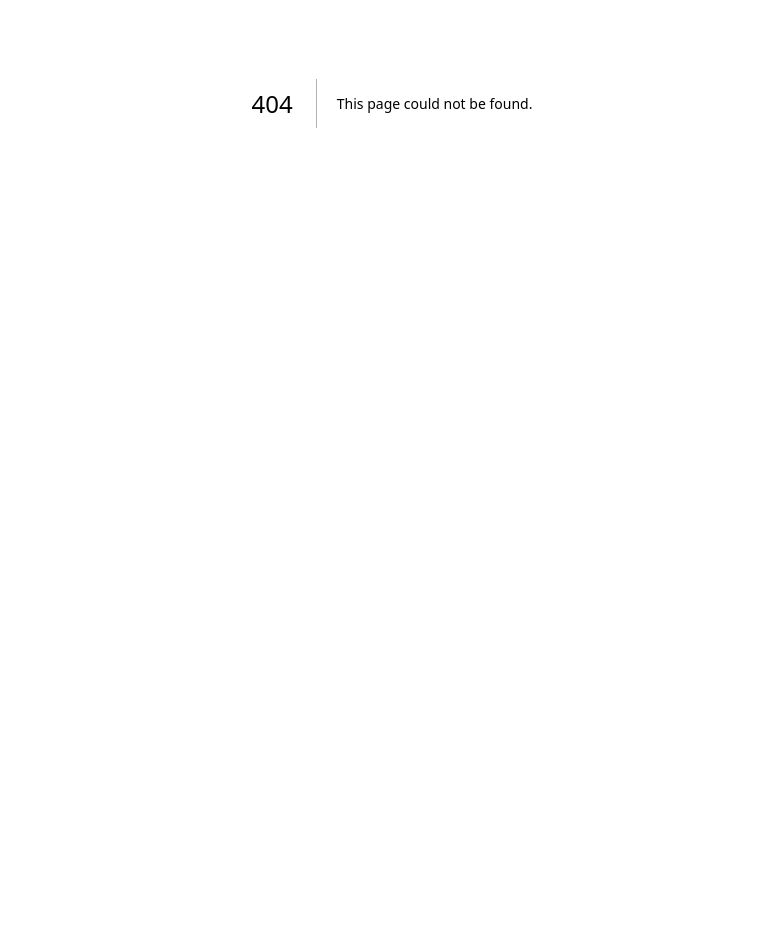
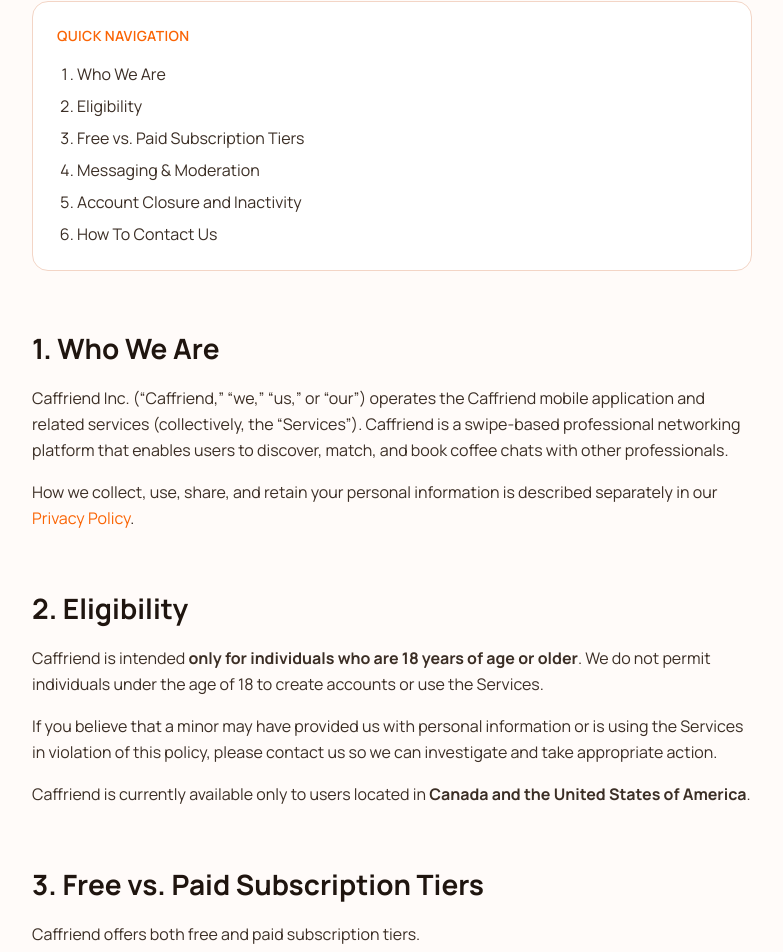
Before and after one commit to adamsaleh11/caffriendlandingpage, a Next.js app: page /terms in a window 1280 px wide. Before the commit this address had no page. Shown: the part 297-1249 px from the top of the page, without its empty margins (248-1031 px from the left). Before the commit the page ends 800 px from the top, so only its background shows below. Built offline with nearby package versions, Linux system fonts and the light colour scheme.

Commit message:
update privacy

```diff
--- a/src/app/privacy/page.tsx
+++ b/src/app/privacy/page.tsx
@@ -14,7 +14,6 @@
   { id: "where-this-applies", label: "Where This Privacy Policy Applies" },
   { id: "data-we-collect", label: "Data We Collect" },
   { id: "how-we-use-data", label: "How We Use Data" },
-  { id: "free-vs-paid", label: "Free vs. Paid User Data Use" },
   { id: "how-we-share-data", label: "How We Share Data" },
   { id: "third-party-services", label: "Third-Party Services & SDKs" },
   { id: "messaging-video", label: "Messaging & Video Chats" },
@@ -214,27 +213,7 @@
           ]}
         />
 
-        <H2 id="free-vs-paid">5. Free vs. Paid User Data Use</H2>
-        <P>Caffriend offers both free and paid subscription tiers.</P>
-        <UL
-          items={[
-            <>
-              <strong>Free users:</strong> Certain behavioral data (such as likes and
-              swipe activity) may be visible or surfaced to paid users to support
-              discovery and matching features.
-            </>,
-            <>
-              <strong>Paid users:</strong> Gain enhanced visibility, filtering, and
-              insights based on additional data processing.
-            </>,
-          ]}
-        />
-        <P>
-          All data use is limited to what is necessary to operate and improve the
-          Services.
-        </P>
-
-        <H2 id="how-we-share-data">6. How We Share Data</H2>
+        <H2 id="how-we-share-data">5. How We Share Data</H2>
         <P>
           We do <strong>not sell your personal information</strong>.
         </P>
@@ -248,7 +227,7 @@
           ]}
         />
 
-        <H2 id="third-party-services">7. Third-Party Services &amp; SDKs</H2>
+        <H2 id="third-party-services">6. Third-Party Services &amp; SDKs</H2>
         <P>Caffriend integrates the following third-party services:</P>
         <H3>Stripe (Payments)</H3>
         <UL
@@ -269,42 +248,31 @@
           they provide.
         </P>
 
-        <H2 id="messaging-video">8. Messaging &amp; Video Chats</H2>
+        <H2 id="messaging-video">7. Messaging &amp; Video Chats</H2>
         <UL
           items={[
-            "All in-app messaging is private and not SMS-based",
             <>
               Video chats are <strong>live only</strong> and are{" "}
               <strong>not recorded or stored</strong> after the session ends
             </>,
             "We do not publicly display private communications",
-            <>
-              Messages and profiles may be reviewed through{" "}
-              <strong>manual moderation</strong> to prevent bots, abuse, or violations
-              of our community guidelines
-            </>,
-            "Communications may be temporarily processed to enable delivery, moderation, security, or abuse prevention",
           ]}
         />
+        <P>
+          Messaging and moderation rules are set out in our{" "}
+          <Link href="/terms#messaging-moderation" className="text-[#FA6404] hover:underline">
+            Terms &amp; Conditions
+          </Link>
+          .
+        </P>
 
-        <H2 id="retention">9. How Long We Retain Your Data</H2>
+        <H2 id="retention">8. How Long We Retain Your Data</H2>
         <P>
           We want the professional connections you make through Caffriend to be
           meaningful and long-lasting. However, we retain your personal data{" "}
           <strong>only for as long as necessary</strong> to provide the Services, for
           legitimate business purposes (as described in this Privacy Policy), and as
           permitted or required by applicable law.
-        </P>
-        <H3>Account Closure and Inactivity</H3>
-        <P>
-          If you choose to stop using Caffriend, you may delete your account at any time
-          through the app. Once your account is deleted, your profile will no longer be
-          visible to other users.
-        </P>
-        <P>
-          We may also automatically deactivate or close accounts that have been{" "}
-          <strong>inactive for an extended period</strong>, in accordance with our
-          internal policies.
         </P>
         <H3>Data Retention After Account Deletion</H3>
         <P>
@@ -369,7 +337,7 @@
           safety, and create new features and technologies.
         </P>
 
-        <H2 id="your-rights">10. Your Rights</H2>
+        <H2 id="your-rights">9. Your Rights</H2>
         <P>
           We want you to be in control of your data. Below we outline the rights,
           options, and tools available to you regarding your personal information.
@@ -458,12 +426,14 @@
           privacy requests.
         </P>
 
-        <H2 id="childrens-privacy">11. Children&rsquo;s Privacy</H2>
+        <H2 id="childrens-privacy">10. Children&rsquo;s Privacy</H2>
         <P>
-          Caffriend is intended{" "}
-          <strong>only for individuals who are 18 years of age or older</strong>. We do
-          not permit individuals under the age of 18 to create accounts or use the
-          Services.
+          Caffriend is intended only for individuals who are 18 years of age or older,
+          as set out in our{" "}
+          <Link href="/terms#eligibility" className="text-[#FA6404] hover:underline">
+            Terms &amp; Conditions
+          </Link>
+          .
         </P>
         <P>
           We do not knowingly collect, solicit, or maintain personal information from
@@ -471,13 +441,8 @@
           data from an individual under 18, we will take steps to promptly delete such
           information and terminate the associated account.
         </P>
-        <P>
-          If you believe that a minor may have provided us with personal information or is
-          using the Services in violation of this policy, please contact us so we can
-          investigate and take appropriate action.
-        </P>
 
-        <H2 id="cross-border">12. Cross-Border Data Transfers</H2>
+        <H2 id="cross-border">11. Cross-Border Data Transfers</H2>
         <P>
           Caffriend is currently available only to users located in{" "}
           <strong>Canada and the United States of America</strong>. As a result, any
@@ -491,13 +456,13 @@
           personal information during processing and storage.
         </P>
 
-        <H2 id="changes">13. Privacy Policy Changes</H2>
+        <H2 id="changes">12. Privacy Policy Changes</H2>
         <P>
           We may update this Privacy Policy from time to time. Material changes will be
           communicated through the app or website.
         </P>
 
-        <H2 id="contact">14. How To Contact Us</H2>
+        <H2 id="contact">13. How To Contact Us</H2>
         <P>
           If you have questions or requests regarding this Privacy Policy, contact us at:
         </P>
@@ -517,9 +482,15 @@
           requirements and industry standards.
         </p>
 
-        <div className="mt-12">
+        <div className="mt-12 flex flex-wrap gap-6">
           <Link href="/" className="text-[#FA6404] hover:underline font-semibold">
             &larr; Back to home
+          </Link>
+          <Link
+            href="/terms"
+            className="text-[#FA6404] hover:underline font-semibold"
+          >
+            Terms &amp; Conditions
           </Link>
         </div>
       </div>
--- /dev/null
+++ b/src/app/terms/page.tsx
@@ -0,0 +1,218 @@
+// app/terms/page.tsx
+import Link from "next/link";
+import Image from "next/image";
+import type { Metadata } from "next";
+
+export const metadata: Metadata = {
+  title: "Terms & Conditions | Caffriend",
+  description:
+    "Eligibility, subscription tiers, messaging and moderation, and account closure for the Caffriend app and related services.",
+};
+
+const sections = [
+  { id: "who-we-are", label: "Who We Are" },
+  { id: "eligibility", label: "Eligibility" },
+  { id: "subscription-tiers", label: "Free vs. Paid Subscription Tiers" },
+  { id: "messaging-moderation", label: "Messaging & Moderation" },
+  { id: "account-closure", label: "Account Closure and Inactivity" },
+  { id: "contact", label: "How To Contact Us" },
+];
+
+function H2({ id, children }: { id: string; children: React.ReactNode }) {
+  return (
+    <h2
+      id={id}
+      className="scroll-mt-24 text-[24px] lg:text-[28px] font-bold text-[#1F150F] mt-14 mb-4"
+    >
+      {children}
+    </h2>
+  );
+}
+
+function P({ children }: { children: React.ReactNode }) {
+  return <p className="text-[#3B2E25] leading-relaxed mb-4">{children}</p>;
+}
+
+function UL({ items }: { items: React.ReactNode[] }) {
+  return (
+    <ul className="list-disc pl-6 mb-6 space-y-2 text-[#3B2E25] leading-relaxed">
+      {items.map((item, i) => (
+        <li key={i}>{item}</li>
+      ))}
+    </ul>
+  );
+}
+
+export default function TermsPage() {
+  return (
+    <main className="bg-[#FFFBF9] min-h-screen">
+      <div className="max-w-3xl mx-auto px-6 py-16 lg:py-24">
+        <Link href="/" className="inline-block mb-10">
+          <Image src="/logo.png" alt="Caffriend" width={140} height={26} />
+        </Link>
+
+        <h1 className="text-[34px] lg:text-[44px] leading-[1.1] font-bold text-[#1F150F] mb-3">
+          Caffriend Terms &amp; Conditions
+        </h1>
+        <p className="text-[#7A6A5E] mb-12">Last updated: February 2026</p>
+
+        <nav
+          aria-label="Quick navigation"
+          className="rounded-[16px] border border-[#F3D5C6] bg-white p-6 mb-4"
+        >
+          <p className="text-sm font-semibold uppercase tracking-wide text-[#FA6404] mb-4">
+            Quick Navigation
+          </p>
+          <ol className="list-decimal pl-5 space-y-2 text-[#3B2E25]">
+            {sections.map((s) => (
+              <li key={s.id}>
+                <a
+                  href={`#${s.id}`}
+                  className="hover:text-[#FA6404] hover:underline"
+                >
+                  {s.label}
+                </a>
+              </li>
+            ))}
+          </ol>
+        </nav>
+
+        <H2 id="who-we-are">1. Who We Are</H2>
+        <P>
+          Caffriend Inc. (&ldquo;Caffriend,&rdquo; &ldquo;we,&rdquo; &ldquo;us,&rdquo;
+          or &ldquo;our&rdquo;) operates the Caffriend mobile application and related
+          services (collectively, the &ldquo;Services&rdquo;). Caffriend is a
+          swipe-based professional networking platform that enables users to discover,
+          match, and book coffee chats with other professionals.
+        </P>
+        <P>
+          How we collect, use, share, and retain your personal information is described
+          separately in our{" "}
+          <Link href="/privacy" className="text-[#FA6404] hover:underline">
+            Privacy Policy
+          </Link>
+          .
+        </P>
+
+        <H2 id="eligibility">2. Eligibility</H2>
+        <P>
+          Caffriend is intended{" "}
+          <strong>only for individuals who are 18 years of age or older</strong>. We do
+          not permit individuals under the age of 18 to create accounts or use the
+          Services.
+        </P>
+        <P>
+          If you believe that a minor may have provided us with personal information or
+          is using the Services in violation of this policy, please contact us so we can
+          investigate and take appropriate action.
+        </P>
+        <P>
+          Caffriend is currently available only to users located in{" "}
+          <strong>Canada and the United States of America</strong>.
+        </P>
+
+        <H2 id="subscription-tiers">3. Free vs. Paid Subscription Tiers</H2>
+        <P>Caffriend offers both free and paid subscription tiers.</P>
+        <UL
+          items={[
+            <>
+              <strong>Free users:</strong> Certain behavioral data (such as likes and
+              swipe activity) may be visible or surfaced to paid users to support
+              discovery and matching features.
+            </>,
+            <>
+              <strong>Paid users:</strong> Gain enhanced visibility, filtering, and
+              insights based on additional data processing.
+            </>,
+          ]}
+        />
+        <P>
+          All data use is limited to what is necessary to operate and improve the
+          Services.
+        </P>
+        <P>
+          If you purchase a paid subscription, your subscription tier (Free, Pro,
+          Premium) and your purchase status and renewal information are recorded.
+          Payment card details are <strong>not stored by Caffriend</strong> and are
+          processed securely by our payment provider, Stripe.
+        </P>
+
+        <H2 id="messaging-moderation">4. Messaging &amp; Moderation</H2>
+        <UL
+          items={[
+            "All in-app messaging is private and not SMS-based",
+            <>
+              Messages and profiles may be reviewed through{" "}
+              <strong>manual moderation</strong> to prevent bots, abuse, or violations
+              of our community guidelines
+            </>,
+            "Communications may be temporarily processed to enable delivery, moderation, security, or abuse prevention",
+          ]}
+        />
+        <P>
+          How message and video chat content is handled as personal data — including
+          that video chats are live only and are not recorded or stored — is described
+          in our{" "}
+          <Link href="/privacy" className="text-[#FA6404] hover:underline">
+            Privacy Policy
+          </Link>
+          .
+        </P>
+
+        <H2 id="account-closure">5. Account Closure and Inactivity</H2>
+        <P>
+          If you choose to stop using Caffriend, you may delete your account at any time
+          through the app. Once your account is deleted, your profile will no longer be
+          visible to other users.
+        </P>
+        <P>
+          We may also automatically deactivate or close accounts that have been{" "}
+          <strong>inactive for an extended period</strong>, in accordance with our
+          internal policies.
+        </P>
+        <P>
+          Data retained after account deletion or an account ban is described in{" "}
+          <Link
+            href="/privacy#retention"
+            className="text-[#FA6404] hover:underline"
+          >
+            How Long We Retain Your Data
+          </Link>
+          .
+        </P>
+
+        <H2 id="contact">6. How To Contact Us</H2>
+        <P>
+          If you have questions or requests regarding these Terms &amp; Conditions,
+          contact us at:
+        </P>
+        <P>
+          <strong>Email:</strong>{" "}
+          <a
+            href="mailto:info@caffriend.com"
+            className="text-[#FA6404] hover:underline"
+          >
+            info@caffriend.com
+          </a>
+        </P>
+
+        <hr className="my-12 border-[#F3D5C6]" />
+
+        <div className="mt-12 flex flex-wrap gap-6">
+          <Link
+            href="/"
+            className="text-[#FA6404] hover:underline font-semibold"
+          >
+            &larr; Back to home
+          </Link>
+          <Link
+            href="/privacy"
+            className="text-[#FA6404] hover:underline font-semibold"
+          >
+            Privacy Policy
+          </Link>
+        </div>
+      </div>
+    </main>
+  );
+}
--- a/src/components/Footer.tsx
+++ b/src/components/Footer.tsx
@@ -181,6 +181,12 @@
           >
             Privacy Policy
           </Link>
+          <Link
+            href="/terms"
+            className="text-[#1F150F] hover:text-[#FA6404] hover:underline text-sm"
+          >
+            Terms &amp; Conditions
+          </Link>
           <a
             href="mailto:info@caffriend.com"
             className="text-[#FA6404] hover:underline text-sm"
```
